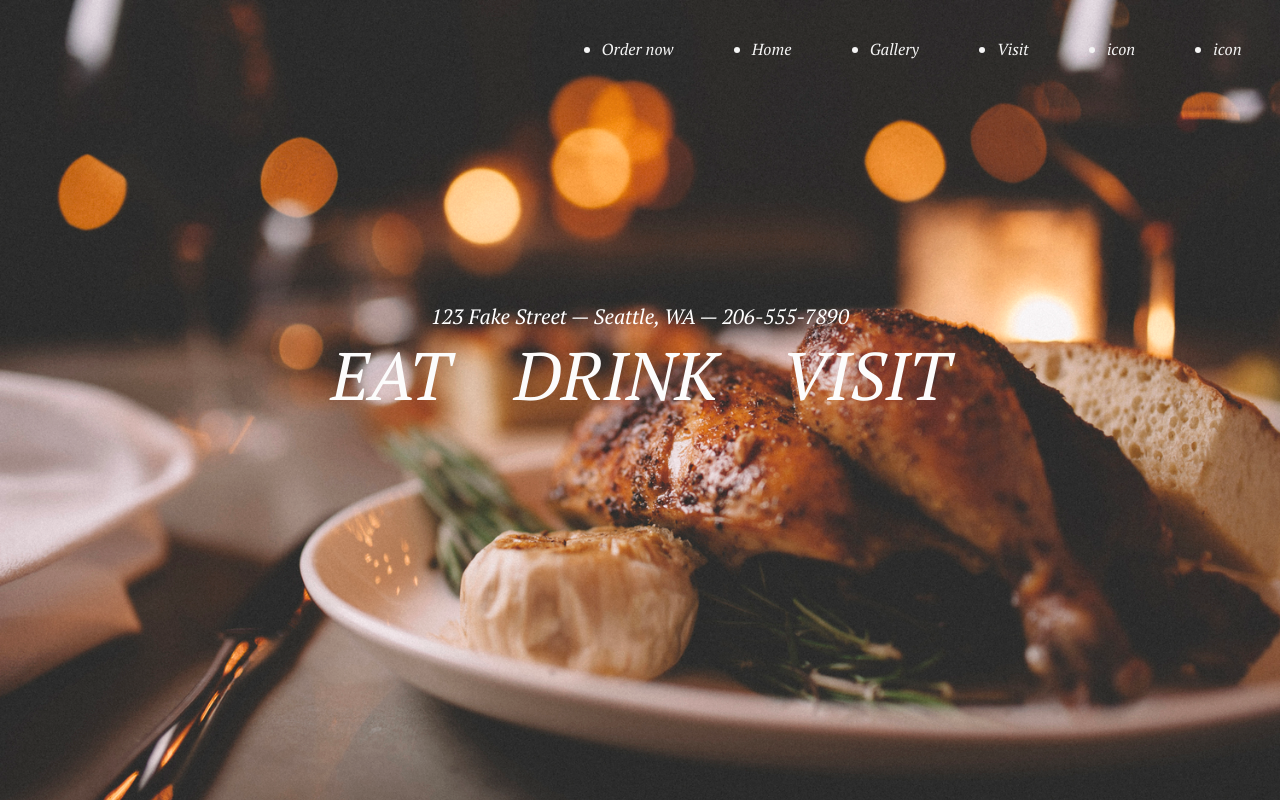
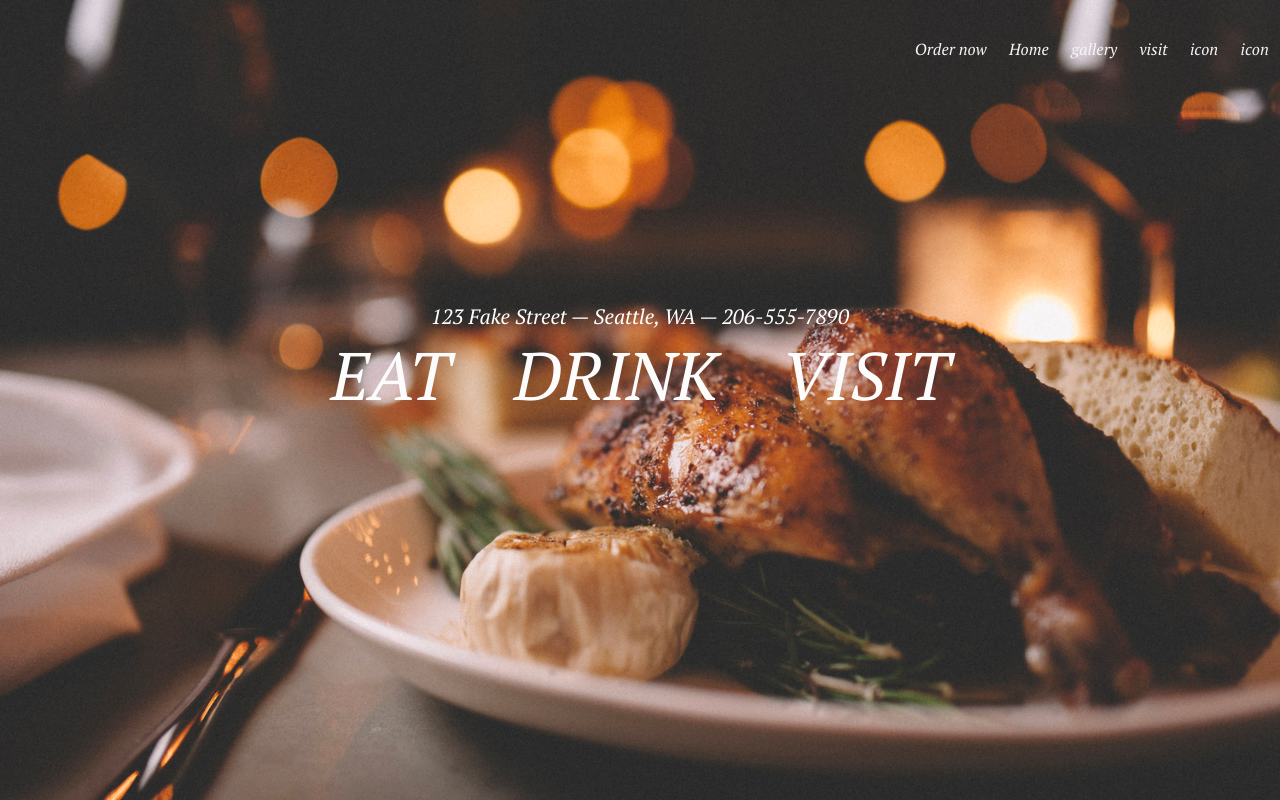
Before and after one commit to GhazalehNiazi/restaurant, a React (Create React App) app: page / in a window 1280 px wide. Built offline with nearby package versions, Linux system fonts and the light colour scheme.

Commit message:
:added router for navBar and added css changes for it

```diff
--- a/src/components/NavBar.js
+++ b/src/components/NavBar.js
@@ -1,20 +1,28 @@
 import React from "react";
-import classes from './NavBar.module.css'
-const NavBar = props =>{
-
-return(
+import classes from "./NavBar.module.css";
+import { Link } from "react-router-dom";
+const NavBar = (props) => {
+  return (
     <React.Fragment>
-        <nav>
-            <ul className={classes.navContainer}>
-                <li className={classes.navItem}>Order now</li>
-                <li className={classes.navItem}>Home</li>
-                <li className={classes.navItem}>Gallery</li>
-                <li className={classes.navItem}>Visit</li>
-                <li className={classes.navItem}>icon</li>
-                <li className={classes.navItem}>icon</li>
-            </ul>
-        </nav>
+      <nav>
+        <ul className={classes.navContainer}>
+          <li>
+            <Link to="/menu">Order now</Link>
+          </li>
+          <li>
+            <Link to="/">Home</Link>
+          </li>
+          <li>
+            <Link to="/gallery">gallery</Link>
+          </li>
+          <li>
+            <Link to="/visit">visit</Link>
+          </li>
+          <li>icon</li>
+          <li>icon</li>
+        </ul>
+      </nav>
     </React.Fragment>
-)
-}
+  );
+};
 export default NavBar;
--- a/src/components/NavBar.module.css
+++ b/src/components/NavBar.module.css
@@ -2,17 +2,26 @@
   display: flex;
   position: fixed;
   right: 0;
-  margin: 0 3vw;
   padding: 3vw 0;
-  justify-content: space-between;
+ font-weight: 400;
+  text-decoration: none;
+  cursor: pointer;
+}
+.navContainer li {
+  transition: all 0.3s;
+  list-style: none;
+  padding: 0 0.7rem;
   color: #f5f5f5;
+}
+.navContainer li a {
+  transition: all 0.3s;
   text-decoration: none;
-  width: 50%;
+  color: #f5f5f5;
 }
-.navItem {
-  transition: all 0.3s ;
-  text-decoration: none;
-}
-.navItem:hover {
+
+.navContainer li:hover{
   color: rgb(231, 139, 18);
 }
+.navContainer li a:hover{
+  color: rgb(231, 139, 18);
+}
```
